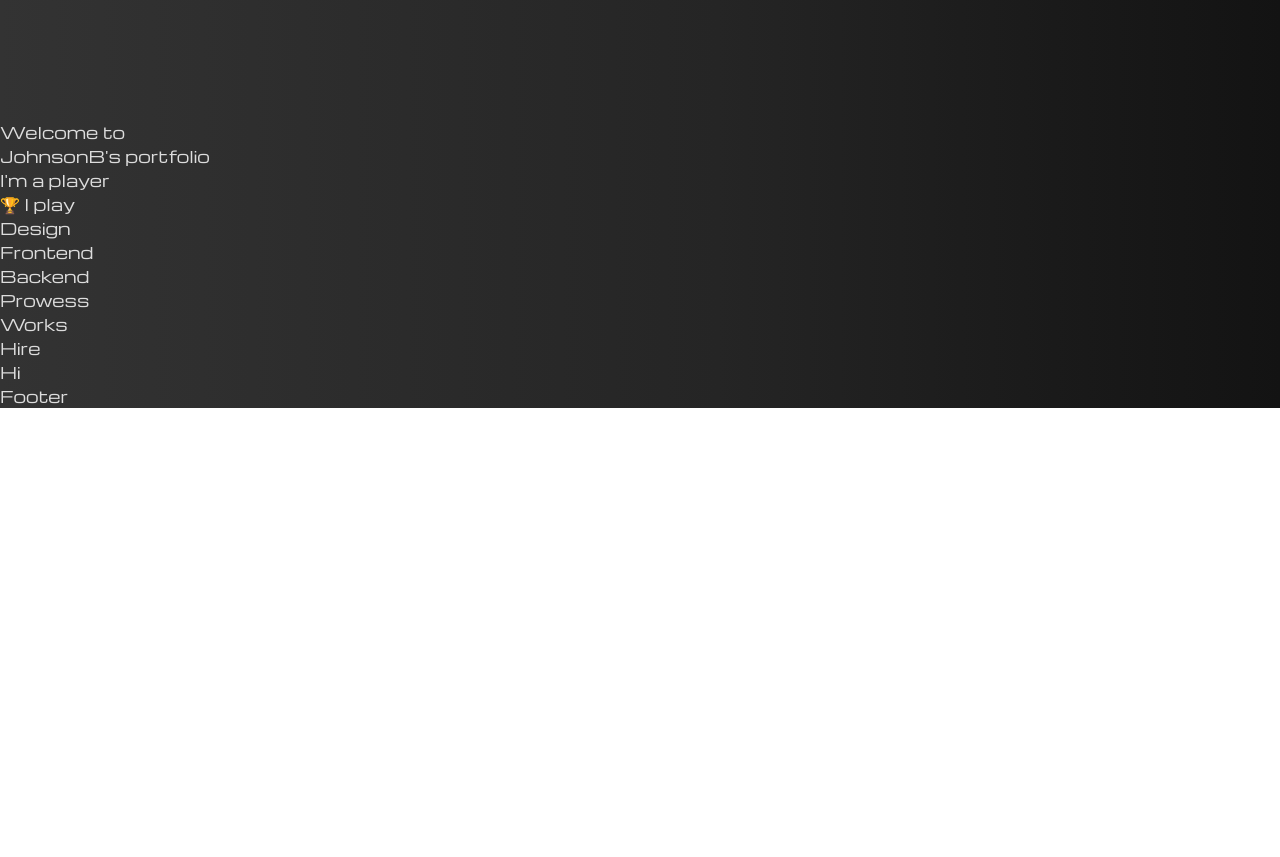
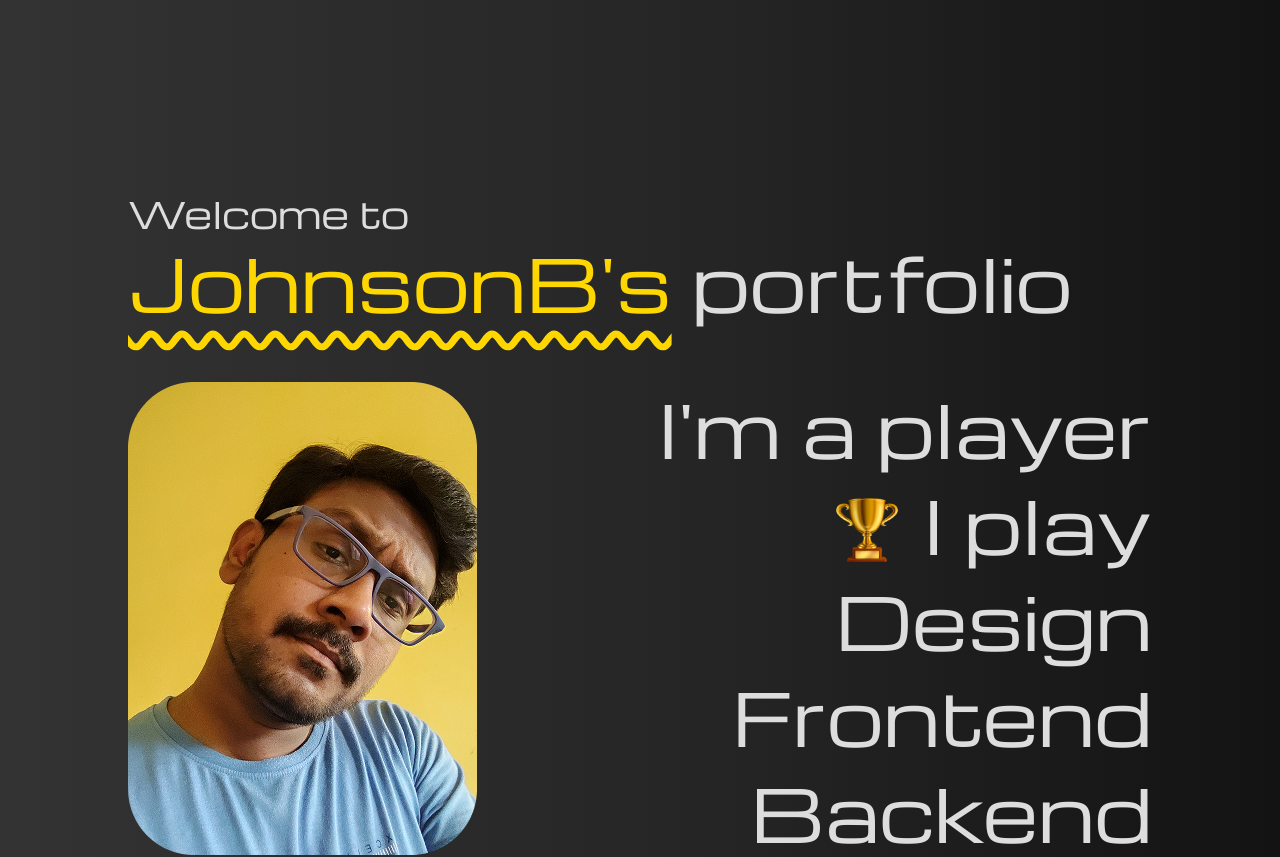
Before and after one commit to johnsonbhaskaran/Portfolio, a React (Vite) app: page / in a window 1280 px wide. Shown: the part 680-1537 px from the top of the page. Before the commit the page ends 1088 px from the top, so only its background shows below. Built offline with nearby package versions, Linux system fonts and the light colour scheme.

Commit message:
Done: Intro part completed

```diff
--- a/src/sections/Intro.jsx
+++ b/src/sections/Intro.jsx
@@ -1,15 +1,31 @@
+import { useTheme } from "../themeContext";
+import pic from "./../assets/Johnson_Bhaskaran.png";
+import cup from "./../assets/cup.png";
+
 const Intro = () => {
+  const { theme } = useTheme();
+
   return (
-    <div>
-      <div>
-        <p>Welcome to</p>
-        <h1>JohnsonB's portfolio</h1>
+    <div className='flex flex-col justify-evenly items-center w-full h-screen'>
+      <div className='flex flex-col justify-evenly w-5xl'>
+        <p className='text-4xl/16'>Welcome to</p>
+        <h1 className='text-7xl'>
+          <span
+            className={`${
+              theme === "light" ? "text-[#FFD700]" : "text-[#000080]"
+            }  decoration-wavy underline underline-offset-[18px]`}
+          >
+            JohnsonB's
+          </span>{" "}
+          portfolio
+        </h1>
       </div>
-      <div>
-        <img src='' alt='' />
-        <h2>
+      <div className='flex justify-between items-center w-5xl'>
+        <img src={pic} alt='casual looking Johnson Bhaskaran head shot' />
+        <h2 className='text-7xl/24 text-right'>
           I'm a player <br />
-          🏆 I play <br />
+          <img className='inline mr-6 mb-2' src={cup} alt='' />
+          I play <br />
           Design <br />
           Frontend <br />
           Backend <br />
```
